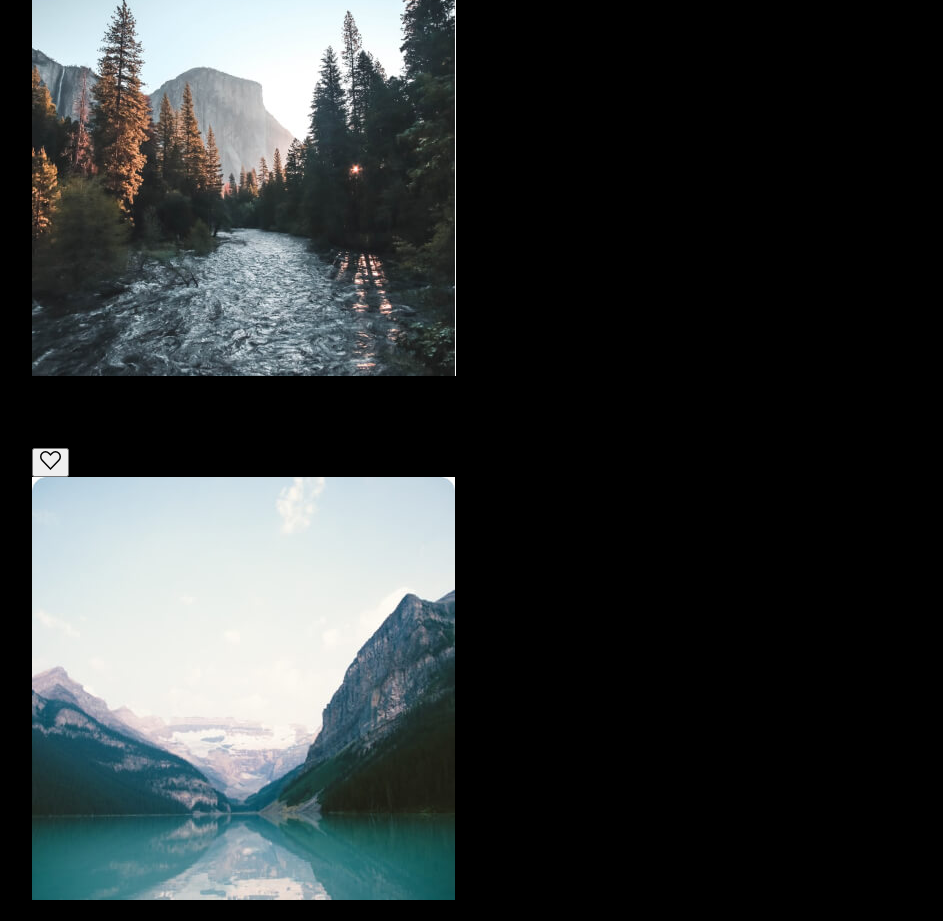
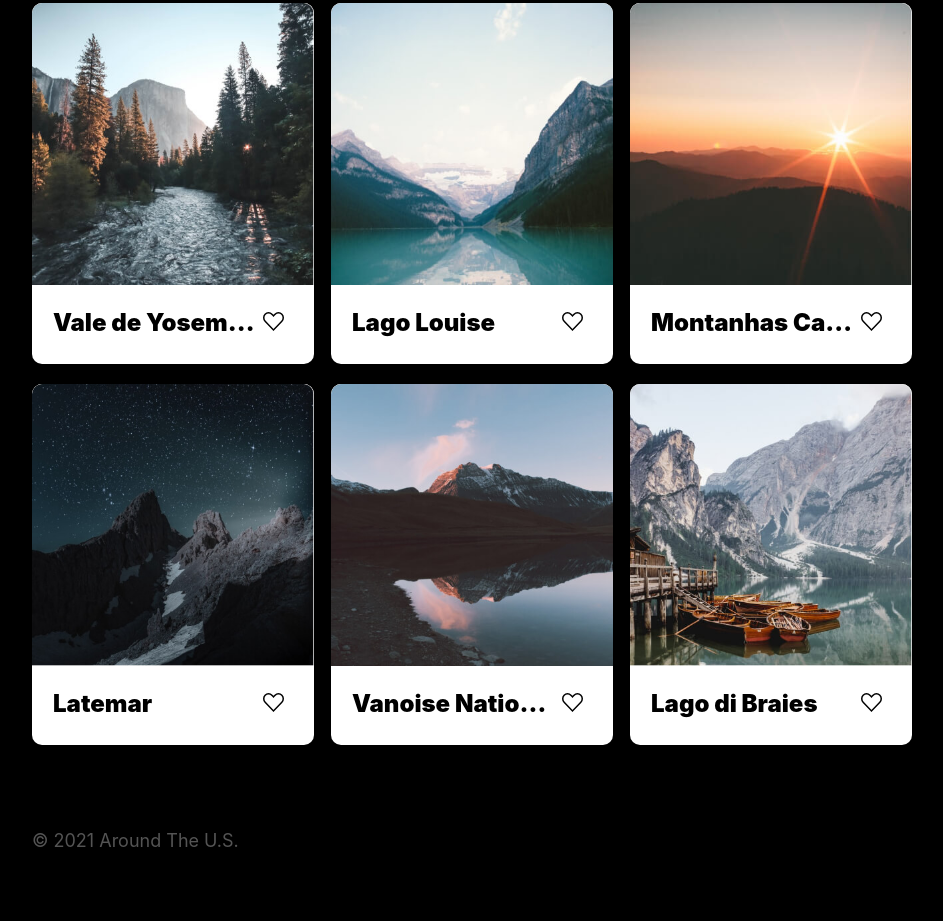
Before and after one commit to gabrieelrossini/web_project_4_ptbr, a plain HTML site: page index.html in a window 1280 px wide. Shown: the part 322-1243 px from the top of the page, without its empty margins (168-1111 px from the left). Drawn offline with Linux system fonts and the light colour scheme.

Commit message:
css quase totalmente finalizado, ainda faltando js

```diff
--- a/blocks/button/__heart/button__heart.css
+++ b/blocks/button/__heart/button__heart.css
@@ -0,0 +1,12 @@
+.button__heart {
+    width: 21px;
+    height: 19px;
+    cursor: pointer;
+    border: none;
+    background-color: #ffffff;
+    margin-bottom: 30px;
+}
+
+.button__heart:hover {
+    opacity: 0.5;
+}
--- a/blocks/button/__image/button__image.css
+++ /dev/null
@@ -1,11 +0,0 @@
-.button__image {
-    width: 40px;
-    height: 40px;
-}
-
-@media screen and (max-width: 480px) {
-    .button__image {
-        width: 26px;
-        height: 26px;
-    }
-}
--- a/blocks/card/__image/card__image.css
+++ b/blocks/card/__image/card__image.css
@@ -0,0 +1,13 @@
+.card__image {
+    position: relative;
+    width: 282px;
+    height: 282px;
+    border-radius: 10px 10px 0 0;
+}
+
+@media screen and (max-width: 480px) {
+    .card__image {
+        width: 282px;
+        height: 282px;
+    }
+}
--- a/blocks/card/__info/card__info.css
+++ b/blocks/card/__info/card__info.css
@@ -0,0 +1,14 @@
+.card__info {
+    width: 246px;
+    height: 30px;
+    display: flex;
+    align-items: baseline;
+    justify-content: space-between;
+    position: absolute;
+}
+
+@media screen and (max-width: 480px) {
+    .card__info {
+        width: 246px;
+    }
+}
--- a/blocks/card/__title/card__title.css
+++ b/blocks/card/__title/card__title.css
@@ -0,0 +1,12 @@
+.card__title {
+    font-family: 'Inter';
+    font-size: 24px;
+    font-weight: 900;
+    width: 246px;
+    color: #000000;
+    text-overflow: ellipsis;
+    white-space: nowrap;
+    overflow: hidden;
+    margin-left: 21px;
+    margin-bottom: 31px;
+}
--- a/blocks/card/card.css
+++ b/blocks/card/card.css
@@ -0,0 +1,14 @@
+.card {
+    position: relative;
+    width: 282px;
+    height: 361px;
+    background-color: #ffffff;
+    border-radius: 10px;
+}
+
+@media screen and (max-width: 480px) {
+    .card {
+        width: 282px;
+        height: 361px;
+    }
+}
--- a/blocks/cards/cards.css
+++ b/blocks/cards/cards.css
@@ -0,0 +1,18 @@
+.cards {
+    max-width: 880px;
+    max-height: 743px;
+    display: flex;
+    flex-wrap: wrap;
+    row-gap: 20px;
+    column-gap: 17px;
+    margin-top: 50px;
+}
+
+@media screen and (max-width: 480px) {
+    .cards {
+        display: grid;
+        grid-template-columns: 1fr;
+        max-width: 282px;
+        max-height: 2814px;
+    }
+}
--- a/blocks/footer/__text/footer__text.css
+++ b/blocks/footer/__text/footer__text.css
@@ -0,0 +1,17 @@
+.footer__text {
+    font-family: 'Inter';
+    font-weight: 400;
+    font-size: 18px;
+    max-width: 318px;
+    max-height: 18px;
+    color: #545454;
+
+}
+
+@media screen and (max-width: 480px) {
+    .footer__text {
+        font-size: 14px;
+        width: 282px;
+        height: 14px;
+    }
+}
--- a/blocks/footer/footer.css
+++ b/blocks/footer/footer.css
@@ -0,0 +1,5 @@
+.footer {
+    width: 880px;
+    margin-top: 68px;
+    margin-bottom: 60px;
+}
--- a/blocks/page/page.css
+++ b/blocks/page/page.css
@@ -8,6 +8,12 @@
     align-items: center;
 }
 
+@media screen and (max-width: 900px) {
+    .page {
+        max-width: 720px;
+    }
+}
+
 @media screen and (max-width: 480px) {
     .page {
         max-width: 320px;
--- a/pages/index.css
+++ b/pages/index.css
@@ -34,11 +34,11 @@
 */
 
 @import url(../blocks/button/__edit/button__edit.css);
+@import url(../blocks/button/__save/button__save.css);
+@import url(../blocks/button/__close/button__close.css);
 @import url(../blocks/button/__add/button__add.css);
 @import url(../blocks/button/__cross/button__cross.css);
-@import url(../blocks/button/__save/button__save.css);
-@import url(../blocks/button/__close/button__close.css);
-@import url(../blocks/button/__image/button__image.css);
+@import url(../blocks/button/__heart/button__heart.css);
 
 /**
  * Definições form
@@ -49,3 +49,25 @@
 @import url(../blocks/form/__title/form__title.css);
 @import url(../blocks/form/__name/form__name.css);
 @import url(../blocks/form/__info/form__info.css);
+
+/**
+ * Definições cards
+*/
+
+@import url(../blocks/cards/cards.css);
+
+/**
+ * Definições card
+*/
+
+@import url(../blocks/card/card.css);
+@import url(../blocks/card/__image/card__image.css);
+@import url(../blocks/card/__info/card__info.css);
+@import url(../blocks/card/__title/card__title.css);
+
+/**
+ * Definições footer
+*/
+
+@import url(../blocks/footer/footer.css);
+@import url(../blocks/footer/__text/footer__text.css);
```
